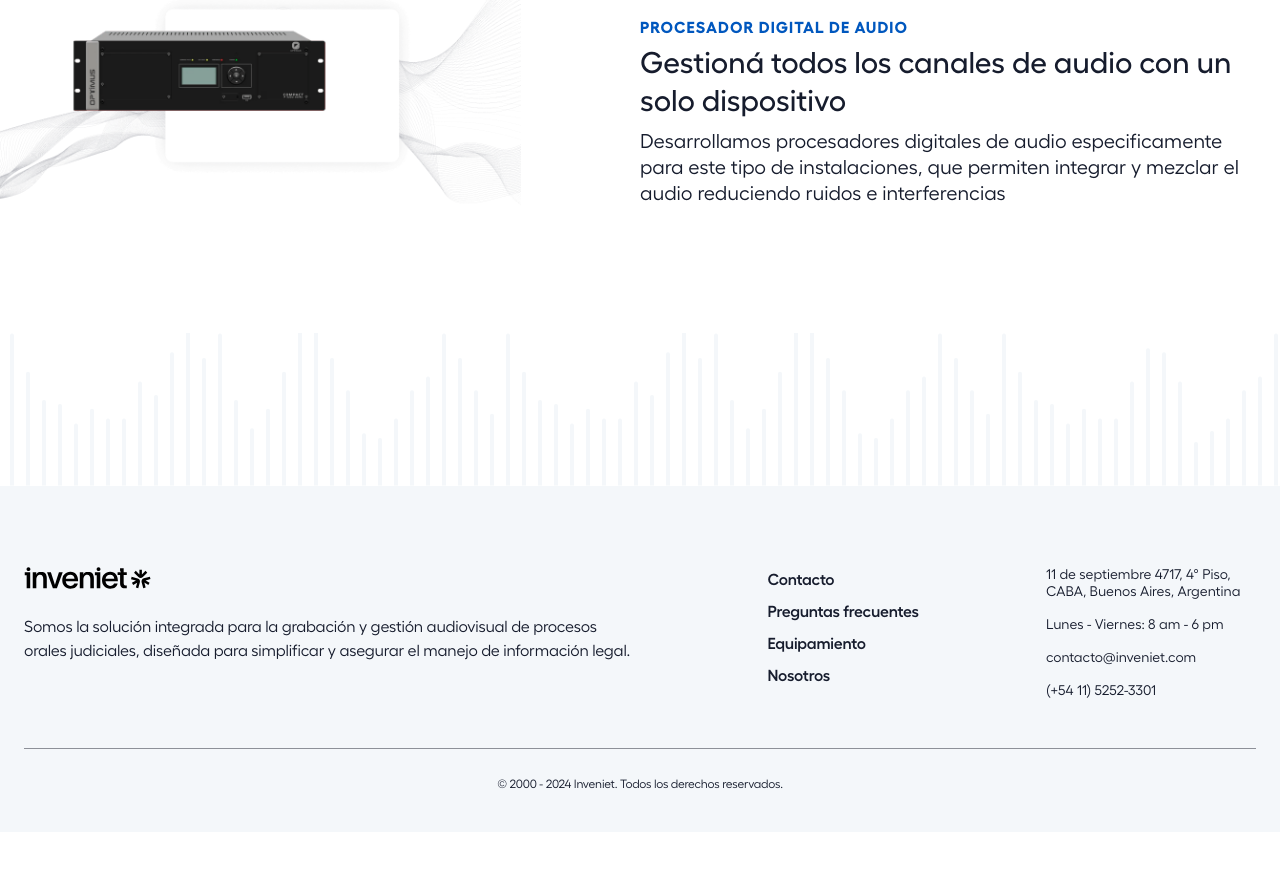
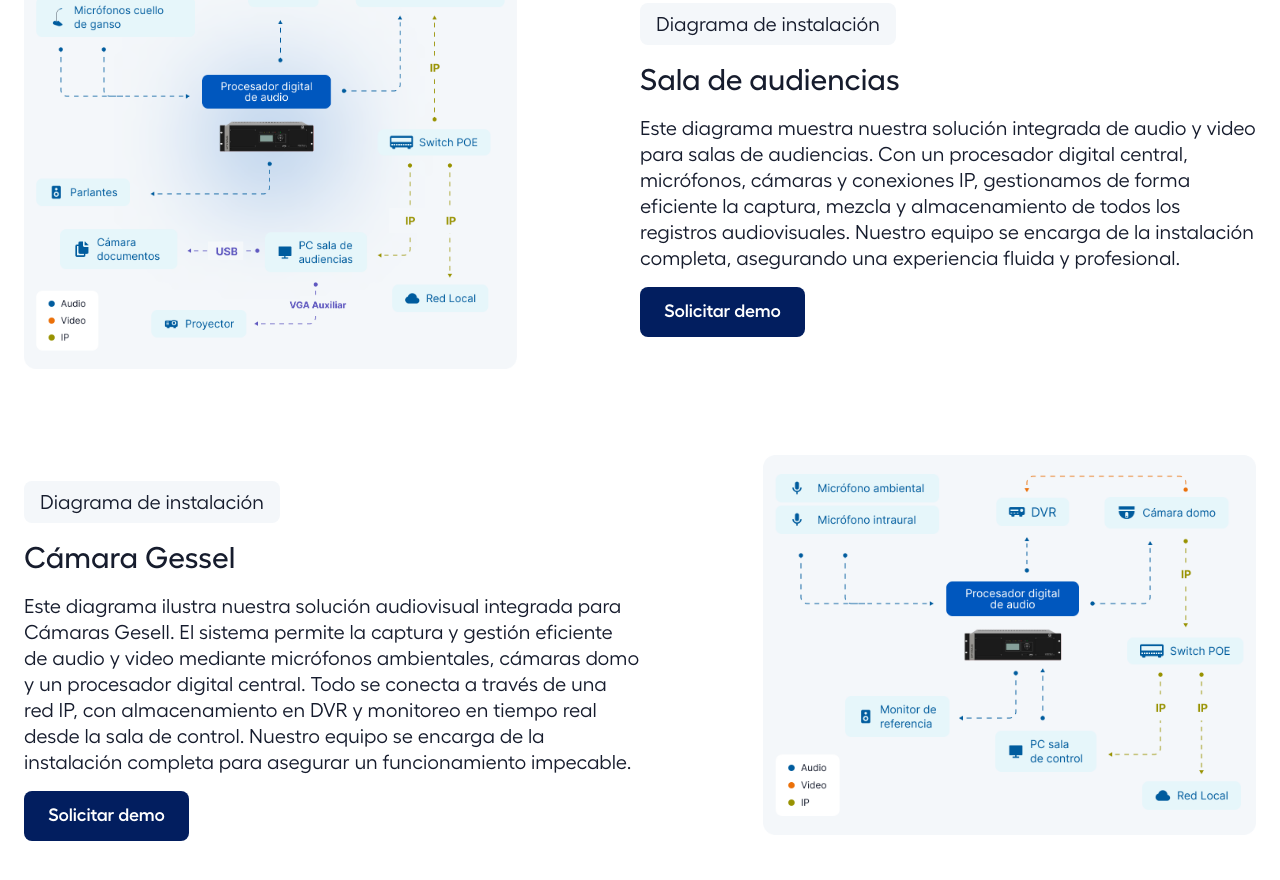
Before and after one commit to pascualmanuel/inveniet, a React (Create React App) app: page /equipamiento in a window 1280 px wide. Shown: the part 2137-3017 px from the top of the page. Before the commit the page ends 2969 px from the top, so only its background shows below. Built offline with nearby package versions, Linux system fonts and the light colour scheme.

Commit message:
II part equipent ok

```diff
--- a/src/Components/Hero.jsx
+++ b/src/Components/Hero.jsx
@@ -1,5 +1,5 @@
 import React from "react";
-
+import { Link } from "react-router-dom";
 const Hero = () => {
   return (
     <>
@@ -13,16 +13,17 @@ const Hero = () => {
             audiovisual, y gestión de procesos judiciales orales.
           </p>
           <div className="flex flex-row items-start">
-            <div className=" h-[50px] w-[165px] flex justify-center items-center bg-iBlue rounded-lg">
-              <a href="/#contact" className="contact-button myCTA text-white">
+            <Link to={"/demo"}>
+              <div className=" h-[50px] w-[165px] myCTA text-white flex justify-center items-center bg-iBlue rounded-lg">
                 Solicitar demo
-              </a>
-            </div>
-            <div className=" h-[50px] w-[125px] flex justify-center items-center bg-white rounded-lg ml-[8px] border border-iBlue ">
-              <a href="/#contact" className="contact-button myCTA">
+              </div>
+            </Link>
+
+            <Link to={"/contact"}>
+              <div className=" myCTA h-[50px] w-[125px] flex justify-center items-center bg-white rounded-lg ml-[8px] border border-iBlue ">
                 Contacto
-              </a>
-            </div>
+              </div>
+            </Link>
           </div>
         </div>
         <div className="hero-img-bg mb-[30px]  lg:bg-center lg:m-0 lg:w-[43%] lg:max-w-none"></div>
--- a/src/Pages/Equipamiento.jsx
+++ b/src/Pages/Equipamiento.jsx
@@ -1,8 +1,11 @@
 import React from "react";
+import { Link } from "react-router-dom";
 import Eq1 from "../assets/eq-1.png";
 import Eq2 from "../assets/eq-2.png";
 import Eq3 from "../assets/eq-3.png";
 import Eq4 from "../assets/equipment-fiscalia.jpg";
+import Eq5 from "../assets/sa-1.png";
+import Eq6 from "../assets/cg-1.png";
 
 const Equipamiento = () => {
   return (
@@ -99,23 +102,55 @@ const Equipamiento = () => {
       </div>
 
       <div className="lg:flex lg:flex-row lg:items-center lg:justify-between lg:my-20 max-width center flex flex-col-reverse">
-        <div className="flex justify-center lg:w-[30%]">
-          <img
-            src={Eq2}
-            className="w-[440px] lg:w-[625px] max-w-none"
-            alt="image"
-          />
+        <div className="flex justify-center lg:w-[40%]">
+          <img src={Eq5} className=" max-w-full hidden lg:block" alt="image" />
         </div>
         <div className="lg:w-[50%]">
-          <p className="labels text-iLBlue mt-8">PROCESADOR DIGITAL DE AUDIO</p>
-          <h3 className="myH2 my-2">
-            Gestioná todos los canales de audio con un solo dispositivo
-          </h3>
-          <p className="subH">
-            Desarrollamos procesadores digitales de audio especificamente para
-            este tipo de instalaciones, que permiten integrar y mezclar el audio
-            reduciendo ruidos e interferencias
+          <p className="mt-8 h-[42px] w-[256px] subH flex justify-center items-center bg-iGrey rounded-lg">
+            Diagrama de instalación
           </p>
+          <h3 className="myH2 my-4">Sala de audiencias</h3>
+          <img src={Eq5} className=" max-w-full block lg:hidden" alt="image" />
+          <p className="subH my-4">
+            Este diagrama muestra nuestra solución integrada de audio y video
+            para salas de audiencias. Con un procesador digital central,
+            micrófonos, cámaras y conexiones IP, gestionamos de forma eficiente
+            la captura, mezcla y almacenamiento de todos los registros
+            audiovisuales. Nuestro equipo se encarga de la instalación completa,
+            asegurando una experiencia fluida y profesional.
+          </p>
+          <Link to={"/demo"}>
+            <div className=" h-[50px] w-[165px] myCTA text-white flex justify-center items-center bg-iBlue rounded-lg">
+              Solicitar demo
+            </div>
+          </Link>
+        </div>
+      </div>
+
+      <div className="lg:flex lg:flex-row-reverse lg:items-center lg:justify-between lg:my-20 max-width center flex flex-col-reverse">
+        <div className="flex justify-center lg:w-[40%]">
+          <img src={Eq6} className=" max-w-full hidden lg:block" alt="image" />
+        </div>
+        <div className="lg:w-[50%]">
+          <p className="mt-8 h-[42px] w-[256px] subH flex justify-center items-center bg-iGrey rounded-lg">
+            Diagrama de instalación
+          </p>
+          <h3 className="myH2 my-4">Cámara Gessel</h3>
+          <img src={Eq6} className=" max-w-full block lg:hidden" alt="image" />
+          <p className="subH my-4">
+            Este diagrama ilustra nuestra solución audiovisual integrada para
+            Cámaras Gesell. El sistema permite la captura y gestión eficiente de
+            audio y video mediante micrófonos ambientales, cámaras domo y un
+            procesador digital central. Todo se conecta a través de una red IP,
+            con almacenamiento en DVR y monitoreo en tiempo real desde la sala
+            de control. Nuestro equipo se encarga de la instalación completa
+            para asegurar un funcionamiento impecable.
+          </p>
+          <Link to={"/demo"}>
+            <div className=" h-[50px] w-[165px] myCTA text-white flex justify-center items-center bg-iBlue rounded-lg">
+              Solicitar demo
+            </div>
+          </Link>
         </div>
       </div>
     </>
```
Also changed, not shown: src/assets/cg-1.png (added), src/assets/sa-1.png (added).
